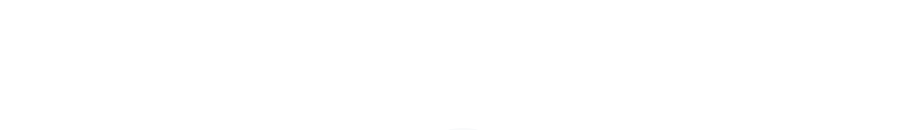
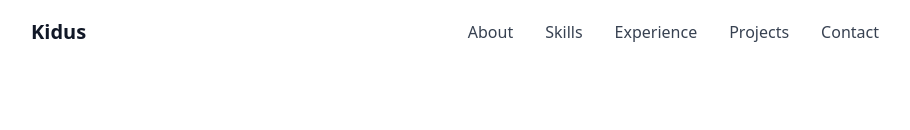
Before and after one commit to Kidus-Bezuayeho/Personal-Portfolio, a Next.js app: page / in a window 1280 px wide. Shown: the top 130 px of the page, without its empty margins (177-1087 px from the left). Built offline with nearby package versions, Linux system fonts and the light colour scheme.

Commit message:
feat: add Header component with navigation and scroll functionality

```diff
--- a/app/components/AboutSection.tsx
+++ b/app/components/AboutSection.tsx
@@ -2,7 +2,7 @@
 
 export default function AboutSection() {
     return (
-        <section className="bg-gray-50 py-12 sm:py-20">
+        <section id="about" className="bg-gray-50 py-12 sm:py-20">
             <div className="max-w-4xl mx-auto px-4 sm:px-6 lg:px-8">
                 <div className="space-y-6">
                     {/* Intro Paragraph */}
--- a/app/components/ContactSection.tsx
+++ b/app/components/ContactSection.tsx
@@ -4,7 +4,7 @@
 
 export default function ContactSection() {
 	return (
-		<section className="bg-white py-16 px-4 border-t border-gray-100">
+		<section id="contact" className="bg-white py-16 px-4 border-t border-gray-100">
 			<div className="max-w-2xl mx-auto">
 				<motion.div initial={{ opacity: 0, y: 20 }} whileInView={{ opacity: 1, y: 0 }} viewport={{ once: true }} className="text-center space-y-6">
 					<h2 className="text-2xl font-semibold text-gray-900">Contact</h2>
--- a/app/components/ExperienceSection.tsx
+++ b/app/components/ExperienceSection.tsx
@@ -38,7 +38,7 @@
 
 export default function ExperienceSection() {
     return (
-        <section className="bg-gray-50 py-12 sm:py-20">
+        <section id="experience" className="bg-gray-50 py-12 sm:py-20">
             <div className="max-w-4xl mx-auto px-4 sm:px-6 lg:px-8">
                 <div className="space-y-4">
                     <div>
--- /dev/null
+++ b/app/components/Header.tsx
@@ -0,0 +1,134 @@
+'use client';
+
+import { useState, useEffect } from 'react';
+
+export default function Header() {
+    const [isScrolled, setIsScrolled] = useState(false);
+    const [isMobileMenuOpen, setIsMobileMenuOpen] = useState(false);
+
+    // Navigation items
+    const navItems = [
+        { label: 'About', id: 'about' },
+        { label: 'Skills', id: 'skills' },
+        { label: 'Experience', id: 'experience' },
+        { label: 'Projects', id: 'projects' },
+        { label: 'Contact', id: 'contact' },
+    ];
+
+    // Scroll detection effect
+    useEffect(() => {
+        const handleScroll = () => {
+            setIsScrolled(window.scrollY > 50);
+        };
+
+        window.addEventListener('scroll', handleScroll);
+        return () => window.removeEventListener('scroll', handleScroll);
+    }, []);
+
+    // Smooth scroll function
+    const scrollToSection = (sectionId: string) => {
+        const element = document.getElementById(sectionId);
+        if (element) {
+            element.scrollIntoView({ behavior: 'smooth', block: 'start' });
+        }
+        setIsMobileMenuOpen(false); // Close mobile menu after click
+    };
+
+    return (
+        <>
+            {/* Header */}
+            <header
+                className={`sticky top-0 z-50 transition-all duration-300 ${isScrolled
+                    ? 'bg-white/90 backdrop-blur-md shadow-md'
+                    : 'bg-transparent'
+                    }`}
+            >
+                <div className="max-w-4xl mx-auto px-4 sm:px-6 lg:px-8">
+                    <div className="flex items-center justify-between h-16">
+                        {/* Logo/Brand */}
+                        <div className="flex-shrink-0 -ml-4"> {/* Added negative margin */}
+                            <button
+                                onClick={() => scrollToSection('about')}
+                                className="text-xl font-bold text-gray-900 hover:text-blue-600 transition-colors"
+                            >
+                                Kidus
+                            </button>
+                        </div>
+
+                        {/* Desktop Navigation */}
+                        <nav className="hidden md:flex items-center gap-8 ml-auto"> {/* Added ml-auto */}
+                            {navItems.map((item) => (
+                                <button
+                                    key={item.id}
+                                    onClick={() => scrollToSection(item.id)}
+                                    className="text-gray-700 hover:text-blue-600 transition-colors font-medium"
+                                >
+                                    {item.label}
+                                </button>
+                            ))}
+                        </nav>
+
+                        {/* Mobile Hamburger Button */}
+                        <button
+                            onClick={() => setIsMobileMenuOpen(!isMobileMenuOpen)}
+                            className="md:hidden p-2 text-gray-700 hover:text-blue-600 transition-colors"
+                            aria-label="Toggle mobile menu"
+                        >
+                            {isMobileMenuOpen ? (
+                                // Close icon
+                                <svg className="w-6 h-6" fill="none" stroke="currentColor" viewBox="0 0 24 24">
+                                    <path strokeLinecap="round" strokeLinejoin="round" strokeWidth={2} d="M6 18L18 6M6 6l12 12" />
+                                </svg>
+                            ) : (
+                                // Hamburger icon
+                                <svg className="w-6 h-6" fill="none" stroke="currentColor" viewBox="0 0 24 24">
+                                    <path strokeLinecap="round" strokeLinejoin="round" strokeWidth={2} d="M4 6h16M4 12h16M4 18h16" />
+                                </svg>
+                            )}
+                        </button>
+                    </div>
+                </div>
+            </header>
+
+            {/* Mobile Drawer Menu */}
+            {isMobileMenuOpen && (
+                <>
+                    {/* Overlay */}
+                    <div
+                        className="fixed inset-0 bg-black/50 z-40"
+                        onClick={() => setIsMobileMenuOpen(false)}
+                    />
+
+                    {/* Slide-in panel */}
+                    <div className="fixed right-0 top-0 h-full w-64 bg-white shadow-xl z-50 transform transition-transform">
+                        <div className="p-6">
+                            <div className="flex items-center justify-between mb-8">
+                                <h2 className="text-lg font-semibold text-gray-900">Navigation</h2>
+                                <button
+                                    onClick={() => setIsMobileMenuOpen(false)}
+                                    className="p-2 text-gray-500 hover:text-gray-700 transition-colors"
+                                >
+                                    <svg className="w-5 h-5" fill="none" stroke="currentColor" viewBox="0 0 24 24">
+                                        <path strokeLinecap="round" strokeLinejoin="round" strokeWidth={2} d="M6 18L18 6M6 6l12 12" />
+                                    </svg>
+                                </button>
+                            </div>
+
+                            <nav className="space-y-4">
+                                {navItems.map((item) => (
+                                    <button
+                                        key={item.id}
+                                        onClick={() => scrollToSection(item.id)}
+                                        className="block w-full text-left px-4 py-3 text-gray-700 hover:text-blue-600 hover:bg-blue-50 rounded-lg transition-colors font-medium"
+                                    >
+                                        {item.label}
+                                    </button>
+                                ))}
+                            </nav>
+                        </div>
+                    </div>
+                </>
+            )}
+        </>
+    );
+}
--- a/app/components/HeroSection.tsx
+++ b/app/components/HeroSection.tsx
@@ -4,7 +4,7 @@
 
 export default function HeroSection() {
 	return (
-		<section className="max-w-4xl mx-auto px-4 sm:px-6 lg:px-8 py-12 sm:py-20">
+		<section className="max-w-4xl mx-auto px-4 sm:px-6 lg:px-8 py-12 sm:py-20 pt-20">
 			<div className="text-center">
 				<div className="mb-6 sm:mb-8">
 					<Image src="/portrait.jpg" alt="Profile Picture" width={120} height={120} className="rounded-full mx-auto border-4 border-gray-50 shadow-lg" />
--- a/app/components/ProjectsSection.tsx
+++ b/app/components/ProjectsSection.tsx
@@ -65,7 +65,7 @@
 
 export default function ProjectsSection() {
 	return (
-		<section className="bg-white py-12 sm:py-20">
+		<section id="projects" className="bg-white py-12 sm:py-20">
 			<div className="max-w-4xl mx-auto px-4 sm:px-6 lg:px-8">
 				<h2 className="text-xl sm:text-2xl font-bold text-gray-900 mb-6 sm:mb-8 text-center">
 					Projects
--- a/app/components/SkillsSection.tsx
+++ b/app/components/SkillsSection.tsx
@@ -17,7 +17,7 @@
 
 
 	return (
-		<section className="bg-white py-12 sm:py-20">
+		<section id="skills" className="bg-white py-12 sm:py-20">
 			<div className="max-w-4xl mx-auto px-4 sm:px-6 lg:px-8">
 				<h2 className="text-xl sm:text-2xl font-bold text-gray-900 mb-6 sm:mb-8 text-center">Skills & Technologies</h2>
 				<div className="grid grid-cols-2 sm:grid-cols-3 gap-3 sm:gap-4">
--- a/app/page.tsx
+++ b/app/page.tsx
@@ -1,5 +1,6 @@
 'use client';
 
+import Header from './components/Header';
 import HeroSection from './components/HeroSection';
 import AboutSection from './components/AboutSection';
 import SkillsSection from './components/SkillsSection';
@@ -9,7 +10,8 @@
 
 export default function SimplePortfolio() {
 	return (
-		<main className="min-h-screen bg-white pt-12">
+		<main className="min-h-screen bg-white">
+			<Header />
 			<HeroSection />
 			<AboutSection />
 			<SkillsSection />
```
